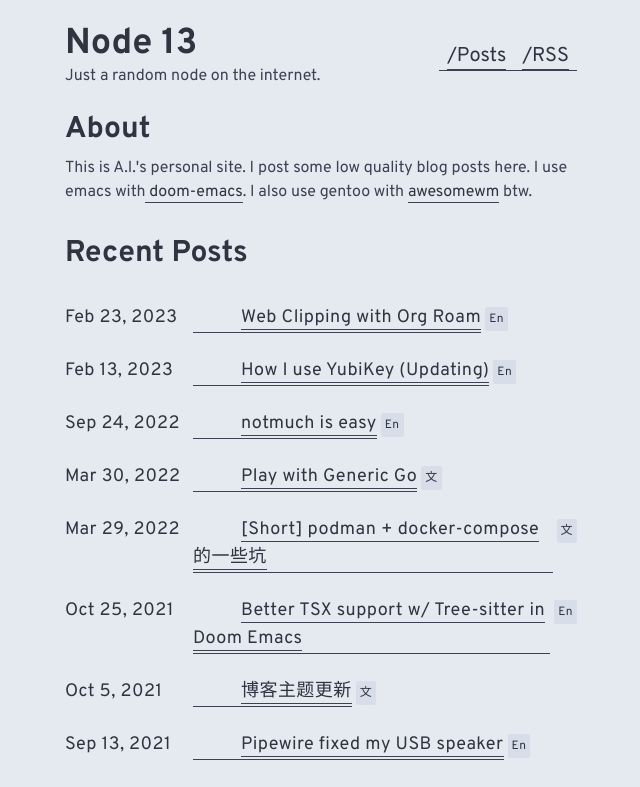
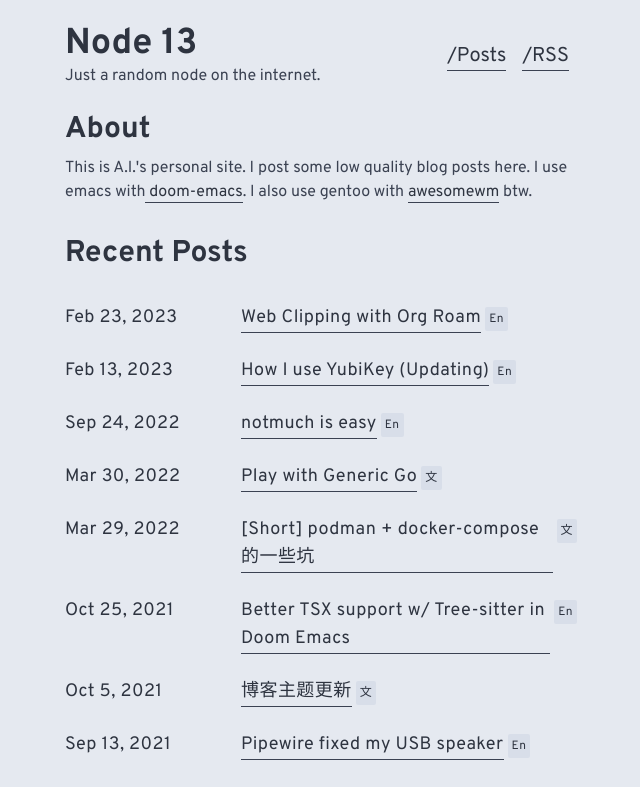
Before and after one commit to merrickluo/mnblog, a Next.js app: page / in a window 1280 px wide. Shown: the top 787 px of the page, without its empty margins (319-959 px from the left). Built offline with nearby package versions, Linux system fonts and the light colour scheme; a web font is replaced by a local one.

Commit message:
chore: nextjs 13 links

```diff
--- a/components/back_home.jsx
+++ b/components/back_home.jsx
@@ -4,8 +4,8 @@ export default function BackHome() {
   return (
     <header>
       <div className="mb-6 md:flex md:items-center flex justify-between">
-        <Link href="/">
-          <a className="text-lg inline-block">← Back Home</a>
+        <Link href="/" className="text-lg inline-block">
+          ← Back Home
         </Link>
       </div>
     </header>
--- a/components/navbar.jsx
+++ b/components/navbar.jsx
@@ -1,17 +1,15 @@
 import Link from "next/link";
 
 export default function Navbar() {
-  return (
-    <>
-      {/* normal menu */}
-      <div className="flex">
-        <Link href="/posts">
-          <a className="text-xl mx-2">/Posts</a>
-        </Link>
-        <Link href="/posts/feed.xml">
-          <a className="text-xl mx-2">/RSS</a>
-        </Link>
-      </div>
-    </>
-  );
+  return <>
+    {/* normal menu */}
+    <div className="flex">
+      <Link href="/posts" className="text-xl mx-2">
+        /Posts
+      </Link>
+      <Link href="/posts/feed.xml" className="text-xl mx-2">
+        /RSS
+      </Link>
+    </div>
+  </>;
 }
--- a/components/post_list.jsx
+++ b/components/post_list.jsx
@@ -18,8 +18,10 @@ export default function PostList({ posts }) {
             })}
           </time>
           <div className="flex flex-row items-baseline">
-            <Link href={`/posts/${encodeURIComponent(p.slug)}`}>
-              <a className="text-lg md:ml-12">{p.title}</a>
+            <Link
+              href={`/posts/${encodeURIComponent(p.slug)}`}
+              className="text-lg md:ml-12">
+              {p.title}
             </Link>
             <div className="ml-1 text-xs">
               <Tag>{p.language == "zh" ? "文" : "En"}</Tag>
--- a/pages/posts/[slug].jsx
+++ b/pages/posts/[slug].jsx
@@ -26,8 +26,7 @@ export function getStaticProps({ params }) {
 export default function Post({ postData }) {
   const { asPath } = useRouter();
   const permanentUrl = `${process.env.baseUrl}${asPath}`;
-  return (
-    <>
+  return <>
     <Head>
       <title>
         {postData.title} - {process.env.title}
@@ -55,7 +54,7 @@ export default function Post({ postData }) {
         {postData.categories &&
           postData.categories.map((c) => (
             <li key={c} className="inline-block mr-2 text-sm">
-                <Link href={`/categories/${encodeURIComponent(c)}`} passHref>
+              <Link href={`/categories/${encodeURIComponent(c)}`} passHref legacyBehavior>
                 <Tag>{c}</Tag>
               </Link>
             </li>
@@ -63,6 +62,5 @@ export default function Post({ postData }) {
       </ol>
     </section>
     <article dangerouslySetInnerHTML={{ __html: postData.contentHtml }} />
-    </>
-  );
+  </>;
 }
```
Lines whose indentation alone changed are shown as unchanged.
